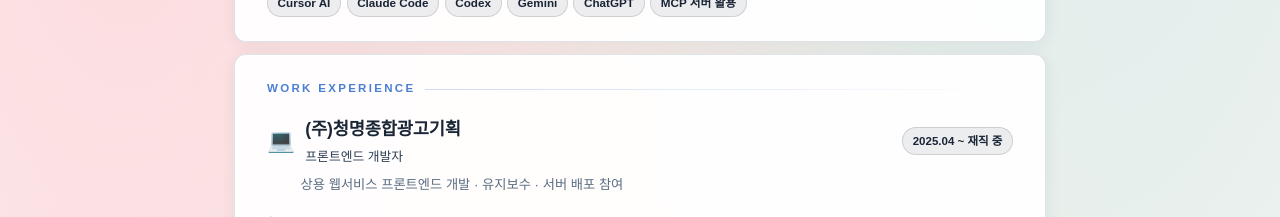
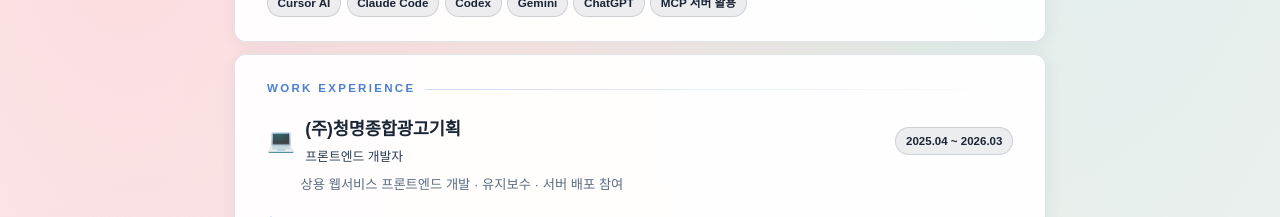
Before and after one commit to yurim-web/resume, a React (Vite) app: page / in a window 1280 px wide. Shown: the part 920-1137 px from the top of the page. Built offline with nearby package versions, Linux system fonts and the light colour scheme; a web font is replaced by a local one.

Commit message:
재직 중 워딩 수정

```diff
--- a/src/components/Career.jsx
+++ b/src/components/Career.jsx
@@ -9,7 +9,7 @@ const careers = [
   {
     company: '(주)청명종합광고기획',
     role: '프론트엔드 개발자',
-    period: '2025.04 ~ 재직 중',
+    period: '2025.04 ~ 2026.03',
     summary: '상용 웹서비스 프론트엔드 개발 · 유지보수 · 서버 배포 참여',
     emoji: '💻',
     projects: [
```
